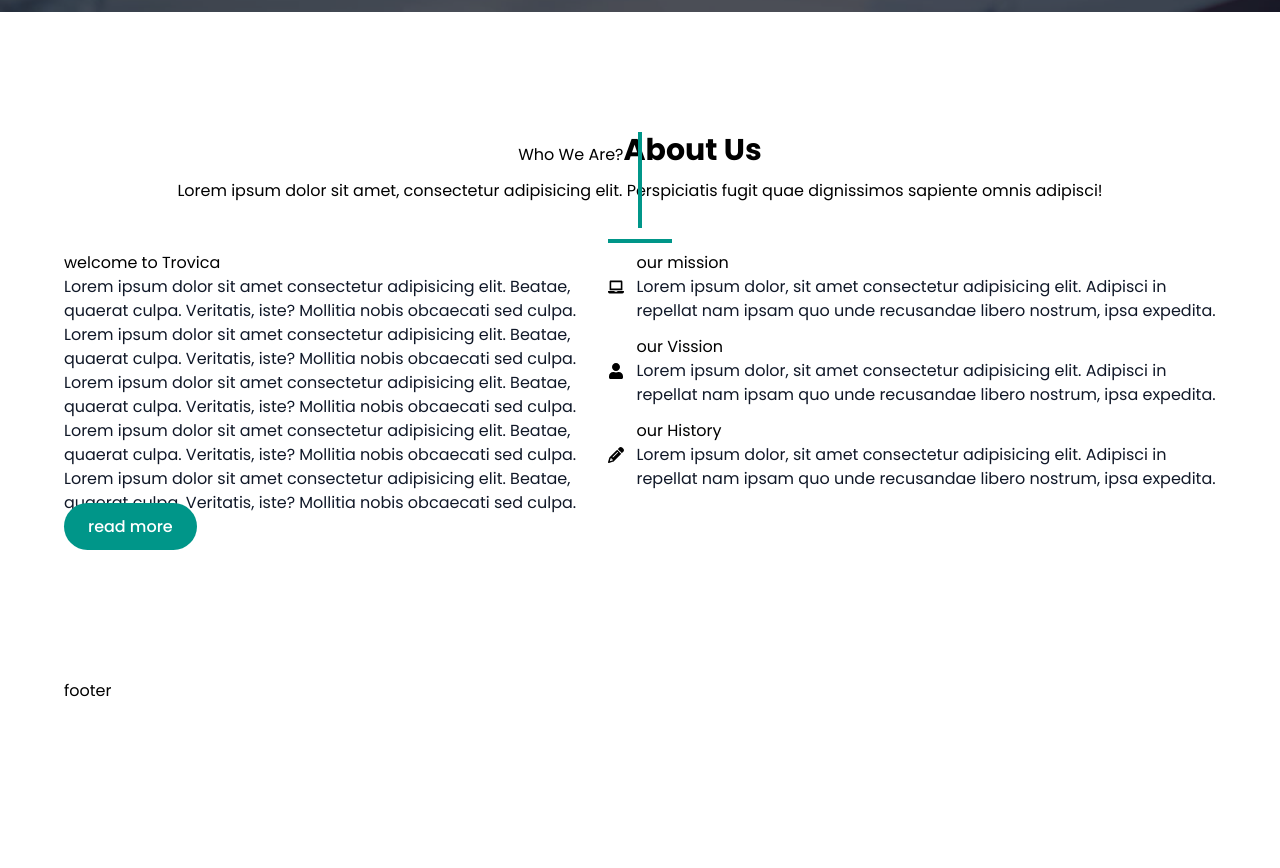
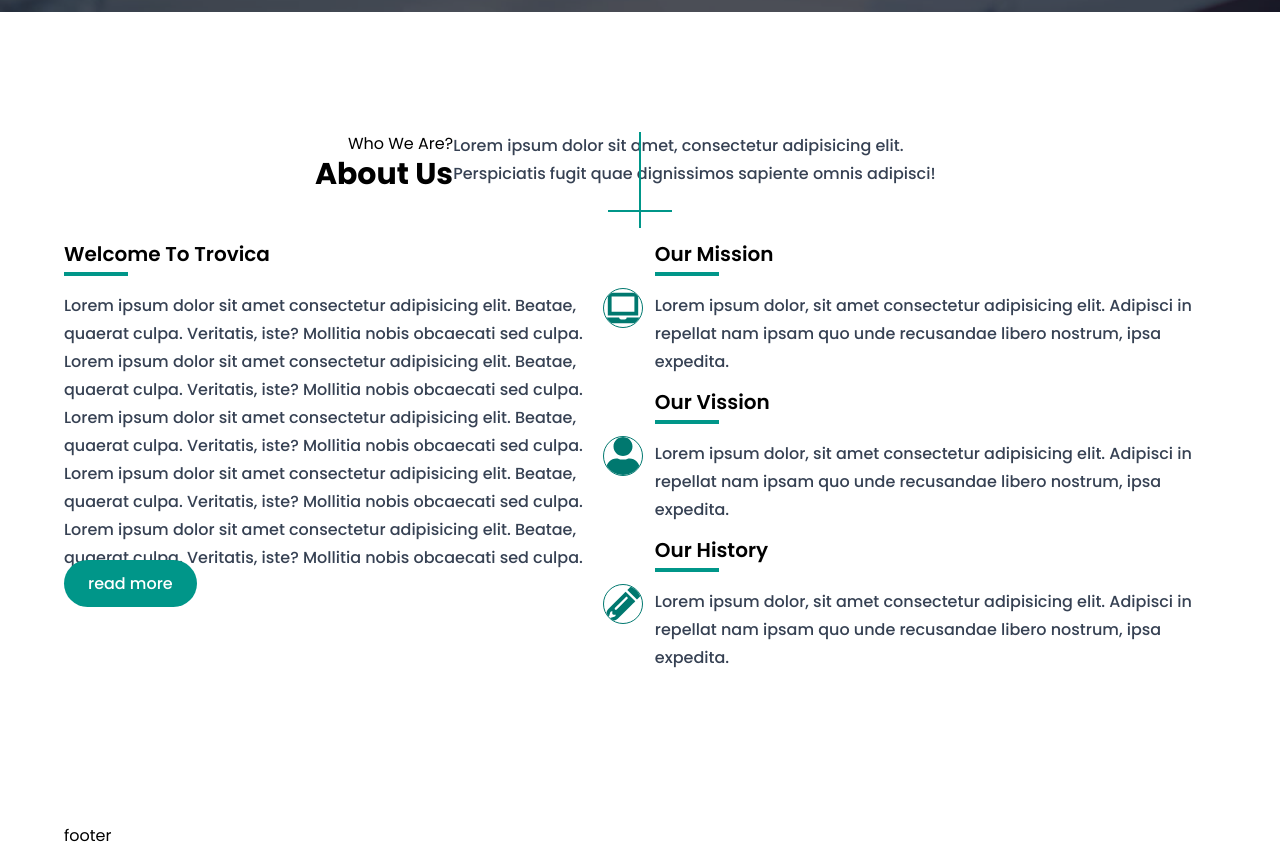
Before and after one commit to geliettech/trovica, a React (Vite) app: page / in a window 1280 px wide. Shown: the part 920-1788 px from the top of the page. Before the commit the page ends 1643 px from the top, so only its background shows below. Built offline with nearby package versions, Linux system fonts and the light colour scheme.

Commit message:
fix error

```diff
--- a/src/components/home/About.jsx
+++ b/src/components/home/About.jsx
@@ -12,43 +12,43 @@
           <h4>
             <span>who we are?</span>about us
           </h4>
-          <p>
+          <p className="blackText__paragraph">
             Lorem ipsum dolor sit amet, consectetur adipisicing elit.
             Perspiciatis fugit quae dignissimos sapiente omnis adipisci!
           </p>
         </div>
 
        {/* ==================== About Content =================== */}
-        <div className="flex">
+        <div className="flex justify-between">
            {/*  Left Content  */}
           <div className="">
             <h4 className="page-title">welcome to Trovica</h4>
-            <p className="text-gray-900">
+            <p className="blackText__paragraph max-w-2xl">
               Lorem ipsum dolor sit amet consectetur adipisicing elit. Beatae,
               quaerat culpa. Veritatis, iste? Mollitia nobis obcaecati sed
               culpa.
             </p>
-            <p className="text-gray-900">
+            <p className="blackText__paragraph ">
               Lorem ipsum dolor sit amet consectetur adipisicing elit. Beatae,
               quaerat culpa. Veritatis, iste? Mollitia nobis obcaecati sed
               culpa.
             </p>
-            <p className="text-gray-900">
+            <p className="blackText__paragraph">
               Lorem ipsum dolor sit amet consectetur adipisicing elit. Beatae,
               quaerat culpa. Veritatis, iste? Mollitia nobis obcaecati sed
               culpa.
             </p>
-            <p className="text-gray-900">
+            <p className="blackText__paragraph">
               Lorem ipsum dolor sit amet consectetur adipisicing elit. Beatae,
               quaerat culpa. Veritatis, iste? Mollitia nobis obcaecati sed
               culpa.
             </p>
-            <p className="text-gray-900">
+            <p className="blackText__paragraph">
               Lorem ipsum dolor sit amet consectetur adipisicing elit. Beatae,
               quaerat culpa. Veritatis, iste? Mollitia nobis obcaecati sed
               culpa.
             </p>
-            <Link to="/about" className="btn-primary">
+            <Link to="/about" className="btn-primary transformation mt-6">
               read more
             </Link>
           </div>
@@ -57,11 +57,11 @@
           <div className="">
             <div className="flex items-center mb-3">
               <div className="about-icon me-3">
-                <FaLaptop />
+                <FaLaptop className="i" />
               </div>
               <div className="single-about-content">
                 <h4 className="page-title">our mission</h4>
-                <p className="text-gray-900">
+                <p className="blackText__paragraph">
                   Lorem ipsum dolor, sit amet consectetur adipisicing elit.
                   Adipisci in repellat nam ipsam quo unde recusandae libero
                   nostrum, ipsa expedita.
@@ -70,11 +70,11 @@
             </div>
             <div class="single-about flex items-center mb-3">
               <div class="about-icon me-3">
-                <FaUser />
+                <FaUser className="i" />
               </div>
               <div className="single-about-content">
                 <h4 className="page-title">our Vission</h4>
-                <p className="text-gray-900">
+                <p className="blackText__paragraph">
                   Lorem ipsum dolor, sit amet consectetur adipisicing elit.
                   Adipisci in repellat nam ipsam quo unde recusandae libero
                   nostrum, ipsa expedita.
@@ -83,11 +83,11 @@
             </div>
             <div className="single-about flex items-center mb-3">
               <div className="about-icon me-3">
-                <FaPencil />
+                <FaPencil className="i" />
               </div>
               <div className="single-about-content">
                 <h4 className="page-title">our History</h4>
-                <p className="text-gray-900">
+                <p className="blackText__paragraph">
                   Lorem ipsum dolor, sit amet consectetur adipisicing elit.
                   Adipisci in repellat nam ipsam quo unde recusandae libero
                   nostrum, ipsa expedita.
--- a/src/index.css
+++ b/src/index.css
@@ -1,187 +1,21 @@
-/* @import url("https://fonts.googleapis.com/css2?family=Poppins:wght@300;400;500;600;700;800;900&display=swap");
-
-@import "tailwindcss";
-
-/*
-@theme {
-  --font-poppins: "Poppins", system-ui, -apple-system, BlinkMacSystemFont, sans-serif;
-}
-
-/* =========================
-   Base styles
-=========================
-@layer base {
-  *,
-  *::before,
-  *::after {
-    box-sizing: border-box;
-  }
-
-  html {
-    font-family: var(--font-poppins);
-  }
-
-  body {
-    margin: 0;
-    font-size: 18px;
-  }
-
-  li {
-    list-style: none;
-  }
-
-  a {
-    text-decoration: none;
-  }
-
-  button {
-    cursor: pointer;
-    font-family: inherit;
-  }
-}
-
-/* =========================
-   Component styles
-=========================
-@layer components {
-  .container {
-    @apply mx-auto px-4 md:px-6 lg:px-16 py-6;
-  }
-
-  /* ✅ standalone custom class (NOT used in @apply)
-  .transformation {
-    @apply transform transition-transform duration-300 hover:scale-105;
-  }
-
-  /* ✅ FIXED: no custom class inside @apply
-  .btn {
-    @apply px-6 py-2 rounded-lg font-medium transform transition-transform duration-300 hover:scale-105;
-  }
-
-  .btn-primary {
-    @apply bg-teal-700 text-white px-6 py-3 rounded-full text-sm md:text-base
-           hover:bg-teal-600
-           focus:outline-none focus-visible:ring-2 focus-visible:ring-white;
-  }
-
-  .nav__link {
-    @apply text-gray-700 font-medium
-           hover:text-gray-950
-           transform transition-transform duration-300 hover:scale-105
-           focus:outline-none focus-visible:ring-2 focus-visible:ring-teal-600 rounded;
-  }
-
-  .dashed__teal {
-    @apply after:content-[''] after:block after:w-12 after:h-1 after:bg-teal-600 after:mx-auto after:mt-2;
-  }
-
-  .whiteText__paragraph {
-    @apply text-gray-200 font-medium text-base leading-7;
-  }
-
-  .blackText__paragraph {
-    @apply text-gray-900;
-  }
-
-  .section-title {
-    @apply relative pb-12 text-center;
-  }
-
-  .section-title::before {
-    content: "";
-    @apply absolute w-1 h-24 bg-teal-600 left-1/2 -translate-x-1/2;
-  }
-
-  .section-title::after {
-    content: "";
-    @apply absolute w-16 h-1 bg-teal-600 left-1/2 bottom-0 -translate-x-1/2;
-  }
-
-  .section-title h4 {
-    @apply capitalize font-bold text-3xl text-gray-900;
-  }
-
-  .section-title h4 span {
-    @apply block font-normal text-base text-gray-500 mb-2;
-  }
-}
-
-/* =========================
-   Utility styles
-=========================
-@layer utilities {
-  .text-balance {
-    text-wrap: balance;
-  }
-
-  .no-scrollbar::-webkit-scrollbar {
-    display: none;
-  }
-
-  .no-scrollbar {
-    -ms-overflow-style: none;
-    scrollbar-width: none;
-  }
-}
-*/
-
-/*
-.section-title h4 span {
-  display: block;
-  font-size: 16px;
-  font-weight: 400;
-  margin-bottom: 6px;
-} */
-/* about, services, Team, Testimonials, and Blog section title stying end */
-/* .page-title {
-  position: relative;
-  text-transform: capitalize;
-  font-weight: 600;
-  font-size: 24px;
-  padding-bottom: 7px;
-  margin-bottom: 15px;
-} */
-/* underline on all class name with page-title styling (start) */
-/* .page-title::before {
-  content: "";
-  position: absolute;
-  width: 40px;
-  height: 2px;
-  background-color: #635cdb;
-  bottom: 0;
-} */
-/* underline on all class name with page-title styling (end) */
-/* .about-icon i {
-  border: 1px solid #635cdb;
-  width: 40px;
-  height: 40px;
-  text-align: center;
-  line-height: 40px;
-  border-radius: 50%;
-  color: #635cdb;
-  transition: 0.3s;
-}
-.single-about:hover .about-icon i {
-  background-color: #635cdb;
-  color: #fff;
-} */
 @import url("https://fonts.googleapis.com/css2?family=Poppins:ital,wght@0,100;0,200;0,300;0,400;0,500;0,600;0,700;0,800;0,900;1,100;1,200;1,300;1,400;1,500;1,600;1,700;1,800;1,900&display=swap");
 
 @import "tailwindcss";
 
-
- /* =========================
+/* =========================
    Theme variables
 ========================= */
 @theme {
-  --font-poppins: "Poppins", system-ui, -apple-system, BlinkMacSystemFont, sans-serif;
+  --font-poppins: "Poppins", system-ui, -apple-system, BlinkMacSystemFont,
+    sans-serif;
 }
 
 /* =========================
    Base styles
 ========================= */
 @layer base {
-  html,body,
+  html,
+  body,
   * {
     margin: 0;
     padding: 0;
@@ -207,7 +41,6 @@
     @apply transform transition-transform duration-300 hover:scale-105 cursor-pointer;
   }
 
-
   .btn-primary {
     @apply font-medium bg-teal-600 text-white hover:bg-teal-600/80 px-6 py-3 rounded-full text-sm md:text-base;
   }
@@ -219,69 +52,44 @@
     @apply after:content-[''] after:block after:w-12 after:h-1 after:bg-teal-600 after:mx-auto after:mt-2;
   }
   .whiteText__paragraph {
-    @apply text-gray-200 font-medium text-base leading-7;
+    @apply text-white font-medium text-base leading-7;
   }
   .blackText__paragraph {
-    @apply text-gray-900 font-medium text-base leading-7;
+    @apply text-gray-700 font-medium text-base leading-7;
   }
   .section-title {
-    @apply relative pb-12  text-center;
+    @apply relative pb-12 flex justify-center;
   }
-    .section-title::before {
-    @apply content-[''] absolute w-1 h-24 bg-teal-600 left-1/2 transform -translate-x-1/2;
+  .section-title::before {
+    @apply content-[''] absolute w-0.5 h-24 bg-teal-600 left-1/2 transform -translate-x-1/2;
   }
 
   .section-title::after {
-    @apply content-[''] absolute w-16 h-1 bg-teal-600 left-1/2 bottom-2 transform -translate-x-1/2;
+    @apply content-[''] absolute w-16 h-0.5 bg-teal-600 left-1/2 bottom-4 transform -translate-x-1/2 mb-3;
   }
   .section-title h4 {
-    @apply capitalize font-bold text-3xl;
+    @apply capitalize font-bold text-3xl flex flex-col items-end;
+  }
+    .section-title p {
+    @apply flex items-start w-lg;
   }
   .section-title h4 span {
-    @apply inline-block capitalize font-normal text-base mb-3;
+    @apply block capitalize font-normal text-base;
+  }
+  .page-title {
+    @apply relative capitalize font-semibold text-xl pb-2 mb-4;
+  }
+  .page-title::before {
+    @apply content-[''] absolute w-16 h-1 bg-teal-600 bottom-0;
+  }
+  .about-icon .i {
+    @apply border border-teal-700 w-10 h-10 text-center leading-10 rounded-full text-teal-700 transition duration-300;
+  }
+  .single-about:hover .about-icon i {
+    @apply bg-teal-700 text-white;
   }
 }
 
-/*
-.section-title h4 span {
-  display: block;
-  font-size: 16px;
-  font-weight: 400;
-  margin-bottom: 6px;
-} */
-/* about, services, Team, Testimonials, and Blog section title stying end */
-/* .page-title {
-  position: relative;
-  text-transform: capitalize;
-  font-weight: 600;
-  font-size: 24px;
-  padding-bottom: 7px;
-  margin-bottom: 15px;
-} */
-/* underline on all class name with page-title styling (start) */
-/* .page-title::before {
-  content: "";
-  position: absolute;
-  width: 40px;
-  height: 2px;
-  background-color: #635cdb;
-  bottom: 0;
-} */
-/* underline on all class name with page-title styling (end) */
-/* .about-icon i {
-  border: 1px solid #635cdb;
-  width: 40px;
-  height: 40px;
-  text-align: center;
-  line-height: 40px;
-  border-radius: 50%;
-  color: #635cdb;
-  transition: 0.3s;
-}
-.single-about:hover .about-icon i {
-  background-color: #635cdb;
-  color: #fff;
-} */
 /* =========================
    Utility styles
 ========================= */
```
